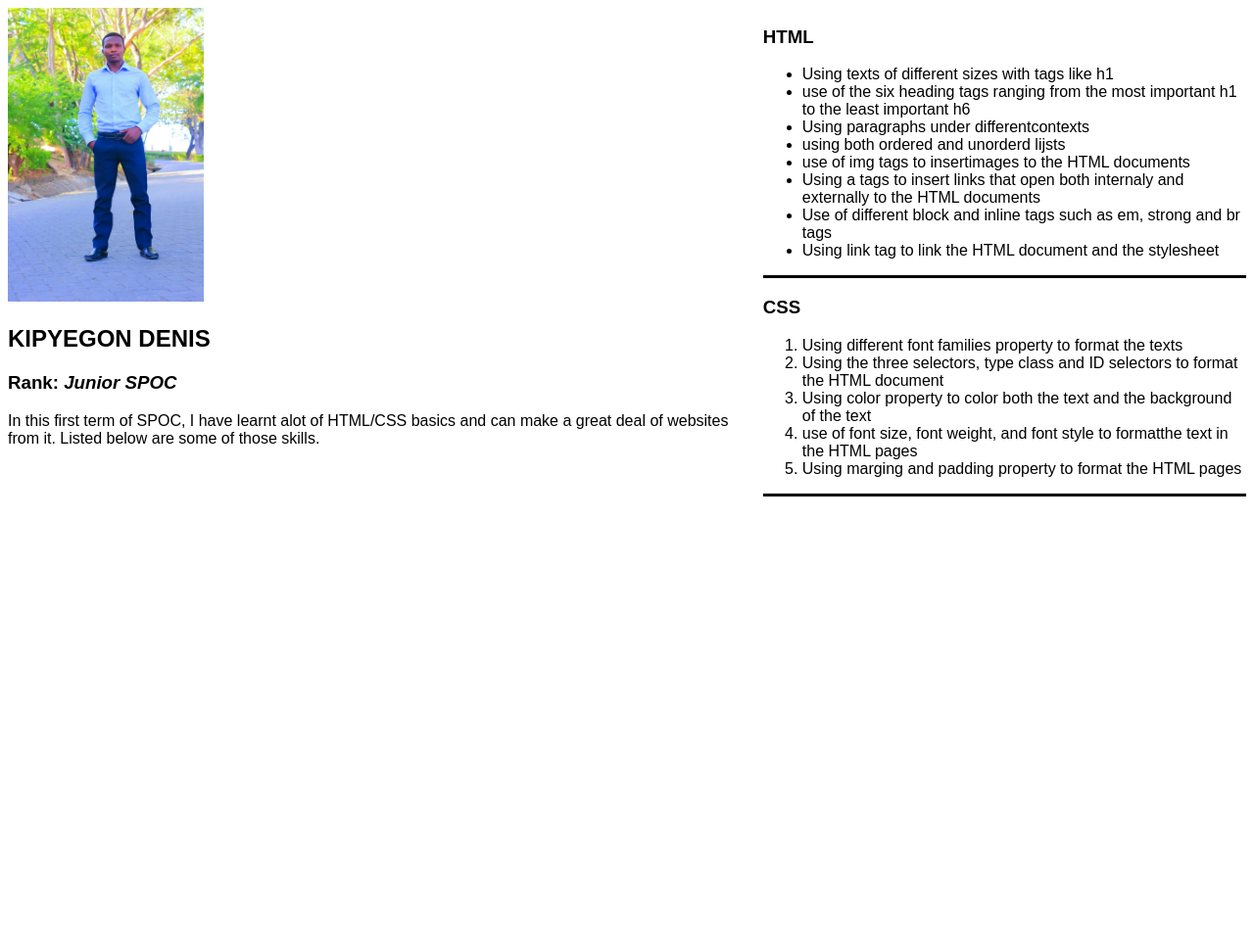
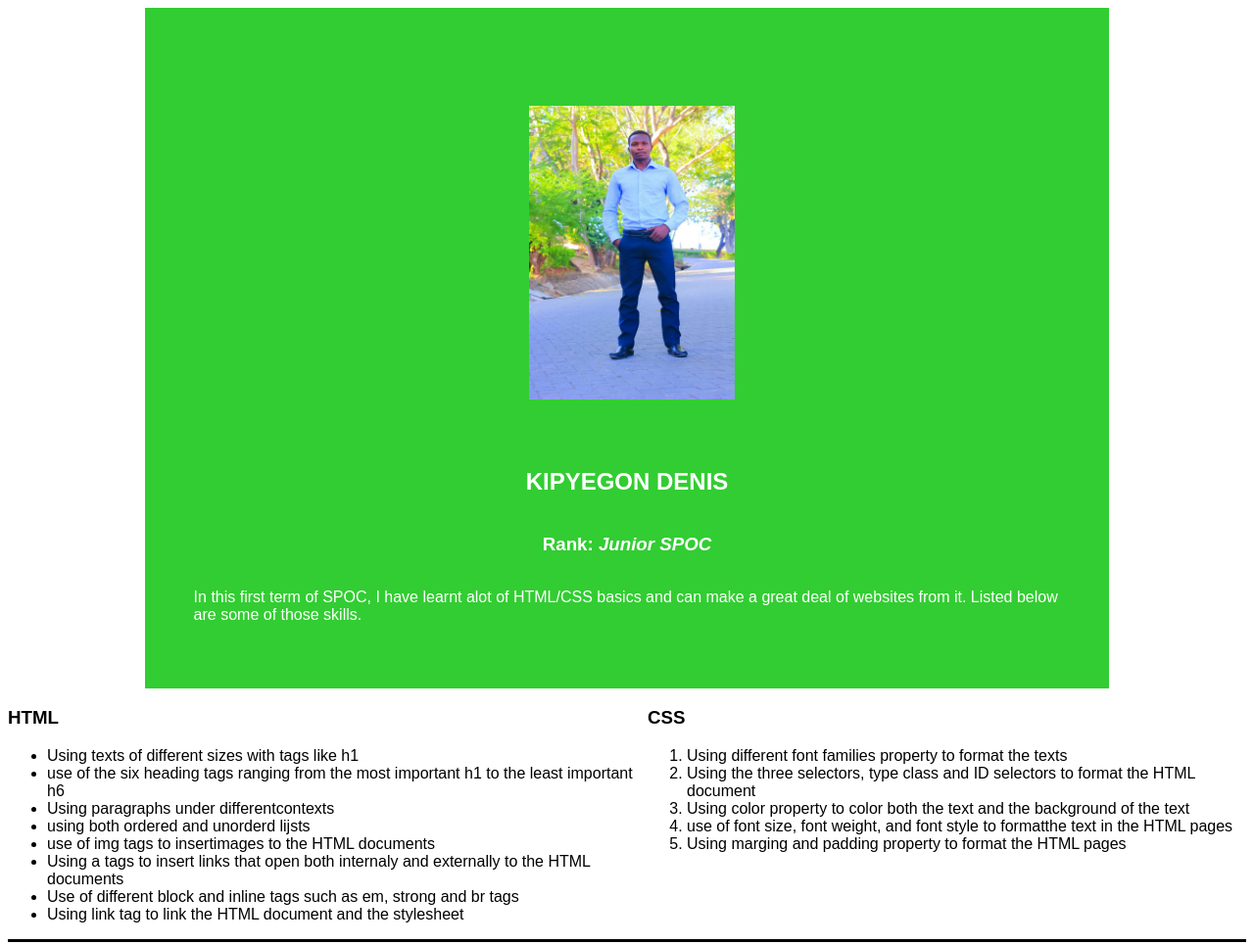
Before and after one commit to denisdelaki/project-1, a plain HTML site: page index.html in a window 1280 px wide. Shown: the whole page at 98% size. Before the commit the page ends 800 px from the top, so only its background shows below. Drawn offline with Linux system fonts and the light colour scheme.

Commit message:
added properties to the achievement and profile selctors to stylethe HTML page

```diff
--- a/index.css
+++ b/index.css
@@ -4,4 +4,20 @@
   .font{
       font-family: sans-serif;
       display: flex;
+      flex-direction: column;
   }
+  .profile{
+    padding: 50px;
+    width: 70%;
+    display: inherit;
+    flex-direction: inherit;
+    align-items: center;
+    align-self: center;
+    background-color: #32CD32;
+    color: white;
+
+  }
+  .achievements{
+      display: inherit;
+      justify-content: space-around;
+  }
```
